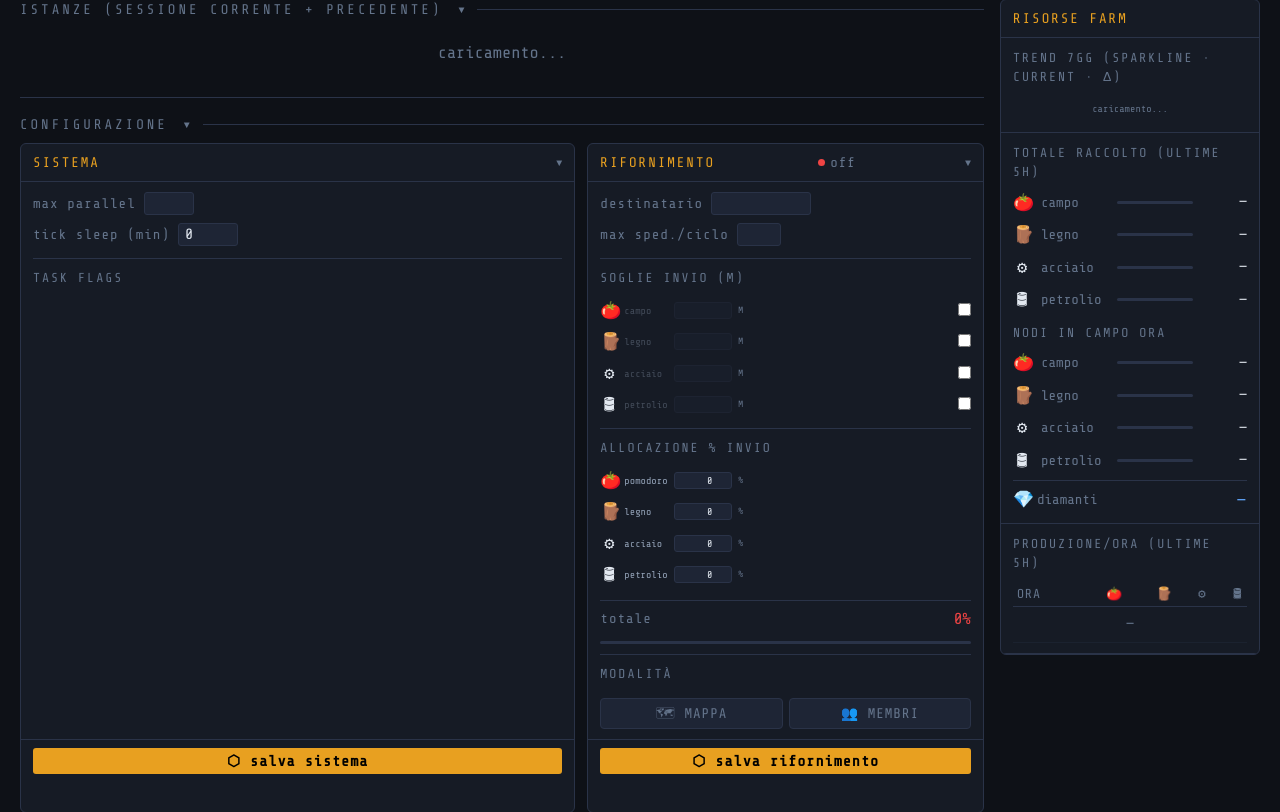
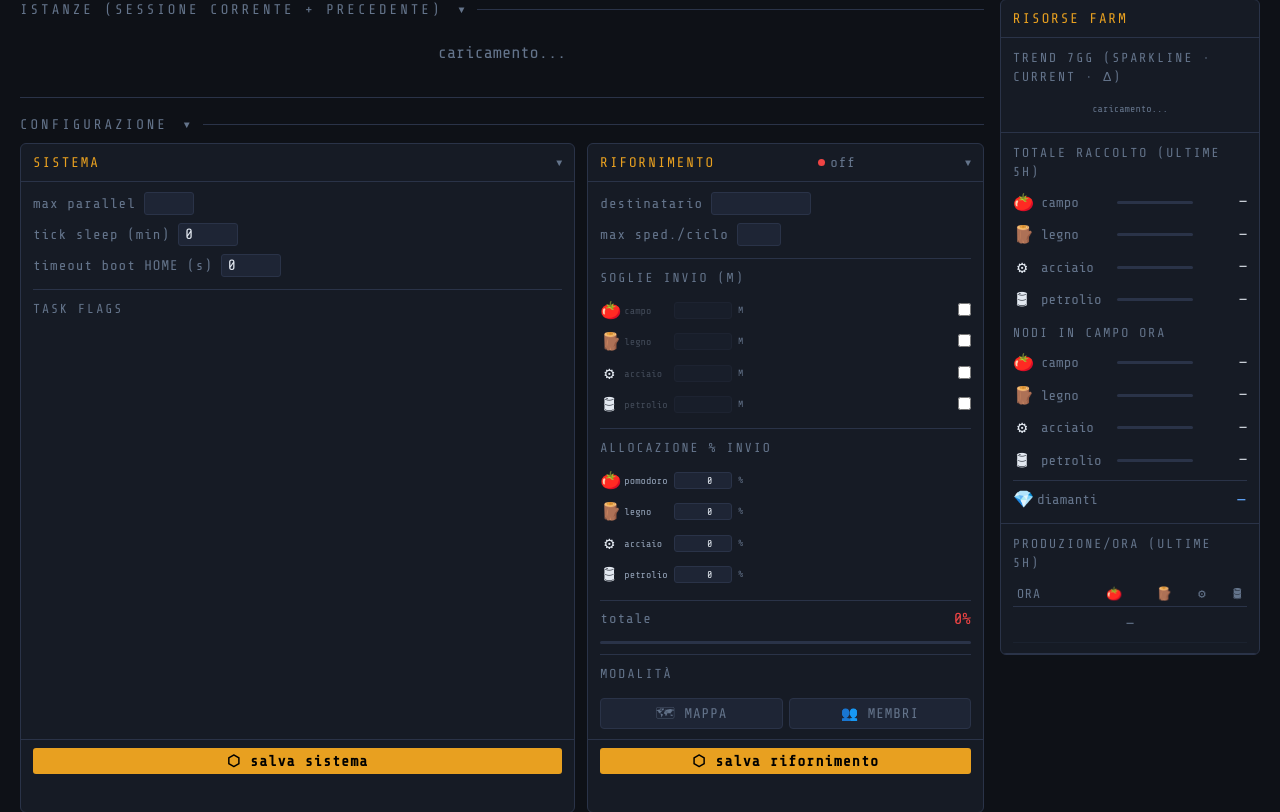
Before and after one commit to faustodba/doomsday-engine, a Python web app: template dashboard/templates/index.html in a window 1280 px wide. Shown: the part 81-893 px from the top of the page. Run offline with Jinja, Linux system fonts and the light colour scheme; the template is opened without the code that fills it, so the values that code supplies are empty; some libraries are stand-ins or nearby versions; some web fonts are replaced.

Commit message:
feat(config): WU155 - timeout_carica_s 180->300 + esposto in dashboard sezione sistema
Richiesta utente: aumentare timeout polling HOME post-avvio gioco da 180 a
300 secondi, renderlo configurabile da dashboard sia HOME (dynamic) che
CONFIG (static), posizionato accanto a max_parallel + tick_sleep_min nella
sezione "sistema".

Modifiche:

1) Default aumentato da 180 a 300 secondi
   - config/config_loader.py::MumuConfig.timeout_carica_s = 300
   - config/global_config.json::mumu.timeout_carica_s = 300 (prod + dev)
   - config/global_config.json::sistema.timeout_carica_s = 300 (nuovo path)

2) Nuovo path canonico dashboard: sistema.timeout_carica_s
   Priorita' lettura in build_config: sistema.timeout_carica_s > mumu.timeout_carica_s
   > default 300. Bot legge da mumu.timeout_carica_s (path interno invariato).

3) Merge runtime (_merge_globali): se globali.sistema.timeout_carica_s presente
   in runtime_overrides.json, propaga a mumu.timeout_carica_s finale.

4) Pydantic SistemaOverride: aggiunto campo timeout_carica_s (int, 30-900,
   default 300). Endpoint PUT/PATCH dashboard accetta automatic via setattr
   field-by-field pattern (WU139).

5) UI:
   - index.html (HOME) sezione sistema: nuova riga "timeout boot HOME (s)"
     con id g-timeout-boot, range 30-900, step 30
   - config_global.html (CONFIG) idem con id gc-timeout-boot
   - Payload JS salvaGlobals + gcSalvaSistema include sistema.timeout_carica_s

6) to_dict: sistema.timeout_carica_s esportato (sorgente: self.mumu.timeout_carica_s)
   per coerenza lettura dashboard.

Effetto:
- Backward compat: chi ha solo mumu.timeout_carica_s nel suo config continua
  a funzionare (fallback). Default cambiato da 180 a 300.
- Dashboard: HOME modifica DYNAMIC (effetto al prossimo build_instance_cfg);
  CONFIG modifica STATIC (baseline per bootstrap/reset).

Co-Authored-By: Claude Opus 4.7 (1M context) <noreply@anthropic.com>

```diff
--- a/config/global_config.json
+++ b/config/global_config.json
@@ -2,13 +2,14 @@
   "_note": "Doomsday Engine V6 — Configurazione globale STATICA (baseline reset). Letto ad ogni tick. Override applicati da runtime_overrides.json (modificati dalla dashboard). Default: tutti i task DISATTIVATI per partenza neutra.",
   "sistema": {
     "tick_sleep_min": 1,
-    "max_parallel": 1
+    "max_parallel": 1,
+    "timeout_carica_s": 300
   },
   "mumu": {
     "manager": "C:\\Program Files\\Netease\\MuMuPlayer\\nx_main\\MuMuManager.exe",
     "adb": "C:\\Program Files\\Netease\\MuMuPlayer\\nx_main\\adb.exe",
     "timeout_adb_s": 120,
-    "timeout_carica_s": 180,
+    "timeout_carica_s": 300,
     "delay_carica_iniz_s": 60,
     "n_back_pulizia": 5,
     "player_exe": "",
--- a/dashboard/templates/index.html
+++ b/dashboard/templates/index.html
@@ -45,6 +45,13 @@
                      value="{{ ((cfg.get('sistema',{}).get('tick_sleep', 300)|int) // 60) }}"
                      min="1" max="1440" step="1" style="width:60px"
                      title="intervallo tra cicli bot in minuti (1-1440)">
+            </div>
+            <div class="p-row">
+              <span class="p-lbl">timeout boot HOME (s)</span>
+              <input class="p-inp" id="g-timeout-boot" type="number"
+                     value="{{ cfg.get('sistema',{}).get('timeout_carica_s', cfg.get('mumu',{}).get('timeout_carica_s', 300))|int }}"
+                     min="30" max="900" step="30" style="width:60px"
+                     title="timeout polling HOME dopo avvio gioco (30-900s, default 300)">
             </div>
             <div class="col-sep"></div>
             <div class="col-sub">task flags</div>
@@ -435,7 +442,8 @@ function updateAllocTotal() {
 async function salvaGlobals() {
   // 08/05: skip_predictor_* spostati in /ui/predictor (pagina dedicata)
   const {ok,data} = await apiPut('/api/config/globals', {
-    sistema: {max_parallel: gi('g-parallel'), tick_sleep_min: gi('g-sleep')},
+    sistema: {max_parallel: gi('g-parallel'), tick_sleep_min: gi('g-sleep'),
+              timeout_carica_s: gi('g-timeout-boot')},
     task: {},
   });
   showMsg('g-ok','g-err', ok, data.detail||'');
```
Also changed, not shown: config/config_loader.py (+21 -4 lines), dashboard/models.py (+6 -2 lines), dashboard/templates/config_global.html (+9 -1 lines).
